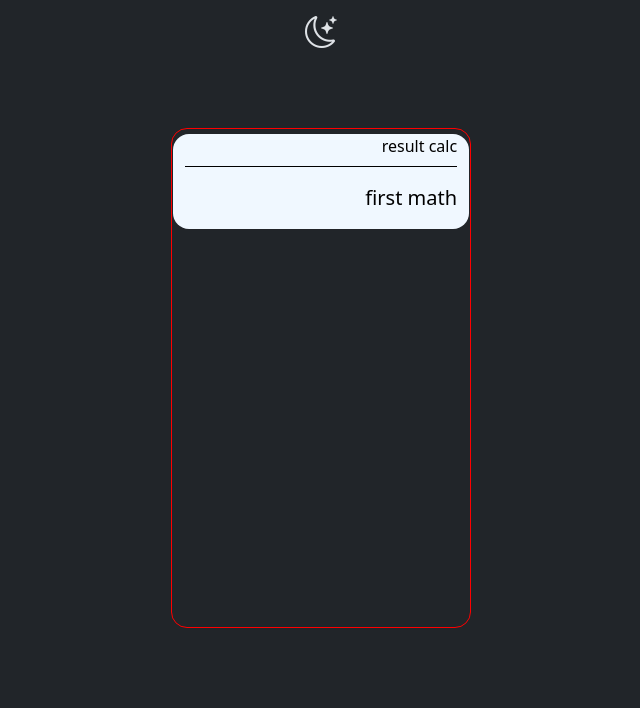
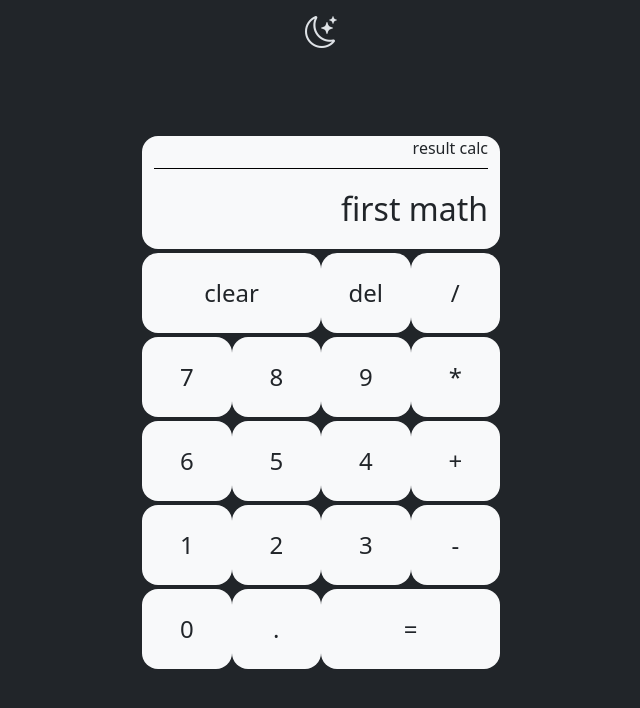
Before and after one commit to s-Radu/calculator, a plain HTML site: page index.html in a window 1280 px wide. Shown: the whole page, without its empty margins (319-959 px from the left). Drawn offline with nearby package versions, Linux system fonts and the light colour scheme.

Commit message:
theoretically html skelet done

```diff
--- a/assets/style.css
+++ b/assets/style.css
@@ -6,28 +6,36 @@
   animation: rotate-scale-up 0.65s linear both;
 }
 .calculator {
-  width: 300px;
+  width: 350px;
   min-height: 500px;
   border-radius: 1rem;
-  border: 1px solid red;
+  padding: 0.5rem;
 }
 .section {
   margin-top: 10%;
 }
 .result-wrapper {
-  margin: 5px auto;
+  margin: 0 auto;
   direction: rtl;
-  width: 92%;
   min-height: 5rem;
   border-radius: 1rem;
-  background-color: aliceblue;
-  color: black;
+}
+.result {
+  font-size: 2rem;
 }
 .result-calc {
   padding-bottom: 0.5rem;
   border-bottom: 1px solid black;
 }
-
+.operands * {
+  border-radius: 1rem;
+  cursor: pointer;
+  min-height: 80px;
+}
+.operands *:hover {
+  scale: 0.99;
+  box-shadow: 0 0 5px white;
+}
 /** Animations */
 
 @keyframes rotate-scale-up {
--- a/index.html
+++ b/index.html
@@ -31,10 +31,38 @@
         <div class="container d-flex justify-content-center align-items-center">
             <div class="calculator">
                 <div class="row">
-                    <div class="col-12 result-wrapper">
+                    <div class="col-12 result-wrapper text-dark bg-light">
                         <p class="result-calc" id="result-calc">result calc</p>
                         <p class="lead result" id="result">first math</p>
                     </div>
+                </div>
+                <div class="row operands my-1">
+                    <button class="col-6 text-dark bg-light text-center fs-4 btn" id="clear">clear</button>
+                    <button class="col-3 text-dark bg-light text-center fs-4 btn" id="delete">del</button>
+                    <button class="col 3 text-dark bg-light text-center fs-4 btn" id="division">/</button>
+                </div>
+                <div class="row operands my-1">
+                    <button class="col-3 text-dark bg-light text-center fs-4 btn" id="num-7">7</button>
+                    <button class="col-3 text-dark bg-light text-center fs-4 btn" id="num-8">8</button>
+                    <button class="col-3 text-dark bg-light text-center fs-4 btn" id="num-9">9</button>
+                    <button class="col-3 text-dark bg-light text-center fs-4 btn" id="multiplication">*</button>
+                </div>
+                <div class="row operands ">
+                    <button class="col-3 text-dark bg-light text-center fs-4 btn" id="num-6">6</button>
+                    <button class="col-3 text-dark bg-light text-center fs-4 btn" id="num-5">5</button>
+                    <button class="col-3 text-dark bg-light text-center fs-4 btn" id="num-4">4</button>
+                    <button class="col-3 text-dark bg-light text-center fs-4 btn" id="addition">+</button>
+                </div>
+                <div class="row operands my-1">
+                    <button class="col-3 text-dark bg-light text-center fs-4 btn" id="num-1">1</button>
+                    <button class="col-3 text-dark bg-light text-center fs-4 btn" id="num-2">2</button>
+                    <button class="col-3 text-dark bg-light text-center fs-4 btn" id="num-3">3</button>
+                    <button class="col-3 text-dark bg-light text-center fs-4 btn" id="substraction">-</button>
+                </div>
+                <div class="row operands my-1">
+                    <button class="col-3 text-dark bg-light text-center fs-4 btn" id="num-0">0</button>
+                    <button class="col-3 text-dark bg-light text-center fs-4 btn" id="dot">.</button>
+                    <button class="col-6 text-dark bg-light text-center fs-4 btn" id="equal">=</button>
                 </div>
             </div>
         </div>
```
